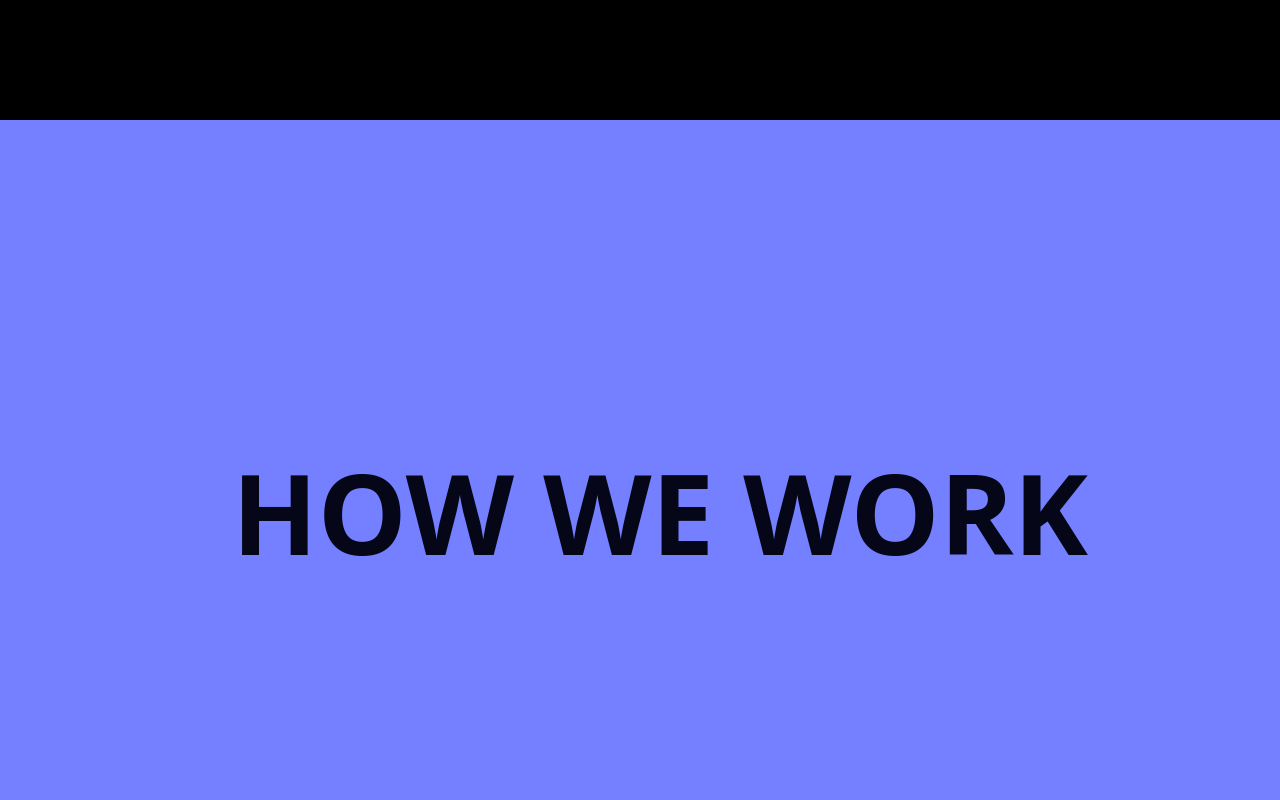
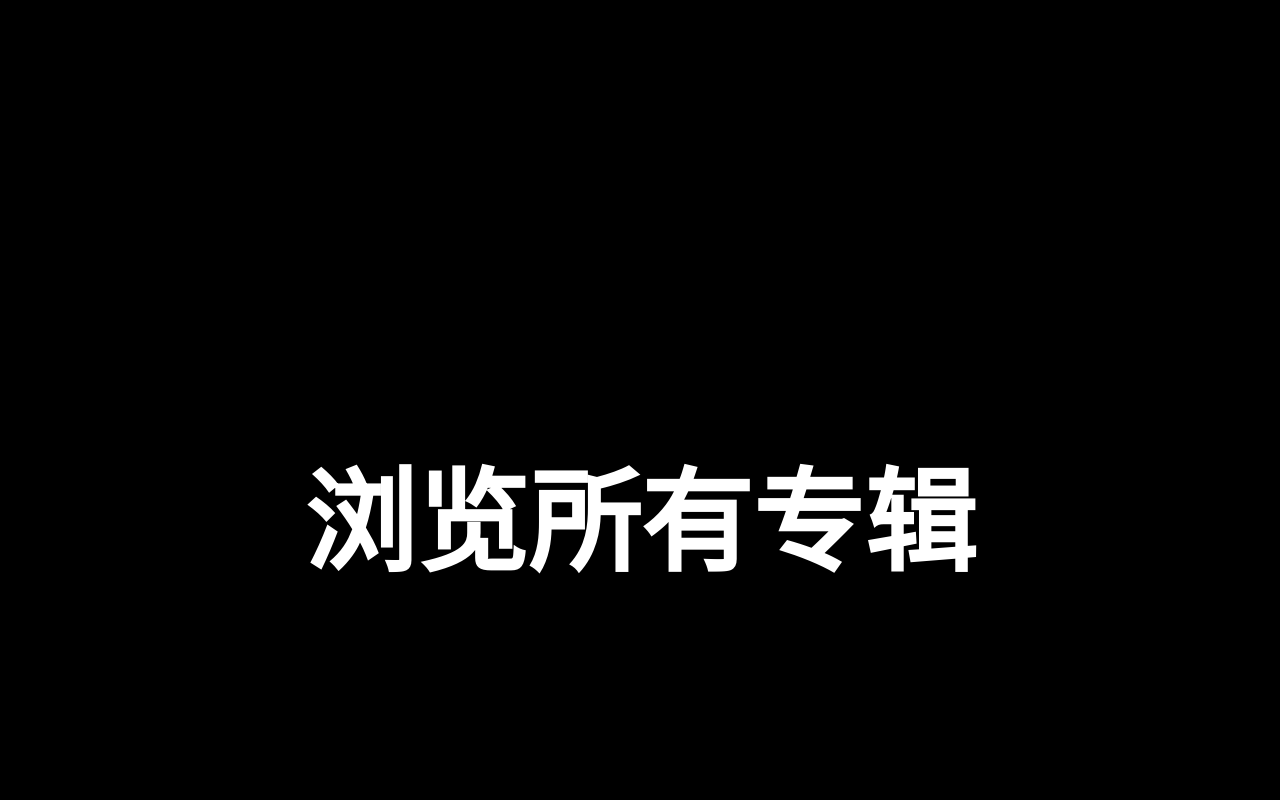
Before and after one commit to sout233/nulltech-homepage, a React (Vite) app: page / in a window 1280 px wide. Shown: the part 680-1480 px from the top of the page. Built offline with nearby package versions, Linux system fonts and the light colour scheme; what fluid-tailwind would draw is missing.

Commit message:
🐞 fix: sth

```diff
--- a/src/Pages/Homepage.jsx
+++ b/src/Pages/Homepage.jsx
@@ -92,14 +92,14 @@ function Homepage() {
               <a className="btn btn-neutral mt-6 w-full md:w-48" href="https://space.bilibili.com/3546388319177513">Bilibili</a>
             </div>
           </div>
-          <div className="w-[720rem] xl:w-full static opacity-40 xl:opacity-100">
+          <div className="w-[720rem] xl:w-full static opacity-20 xl:opacity-100">
             {/* <Spline scene="https://prod.spline.design/T2YezWy8vr3x1qE8/scene.splinecode" /> */}
             <video
               autoPlay
               loop
               muted
               playsInline
-              className="block absolute top-16 md:-top-6 md:right-[1rem] md:w-[50rem] xl:relative xl:w-full"
+              className="block absolute top-16 overflow-hidden md:-top-6 md:right-[1rem] md:w-[50rem] xl:relative xl:w-full"
             >
               <source src="cubic_c1.mp4" type="video/mp4" />
               Your browser does not support the video tag.
@@ -107,8 +107,16 @@ function Homepage() {
           </div>
         </div>
 
+        <div className="w-full h-screen flex md:flex-row flex-col justify-center items-center bg-black overflow-x-hidden">
+          <div className="flex flex-col justify-center items-center text-center h-full w-auto leading-tight ">
+            <h2 className="text-[7rem] font-extrabold mb-4leading-none ~text-4xl/6xl text-white">
+            浏览所有专辑
+            </h2>
+          </div>
+        </div>
+
         <div className="w-full h-screen flex md:flex-row flex-col justify-center items-center bg-primary overflow-x-hidden">
-          <div className="flex flex-col justify-center items-center text-center ml-10 h-full w-auto leading-tight ">
+          <div className="flex flex-col justify-center items-center text-center h-full w-auto leading-tight ">
             <h2 className="text-[7rem] font-extrabold mb-4 leading-none ~text-6xl/8xl text-primary-content">
             HOW WE WORK
             </h2>
```
